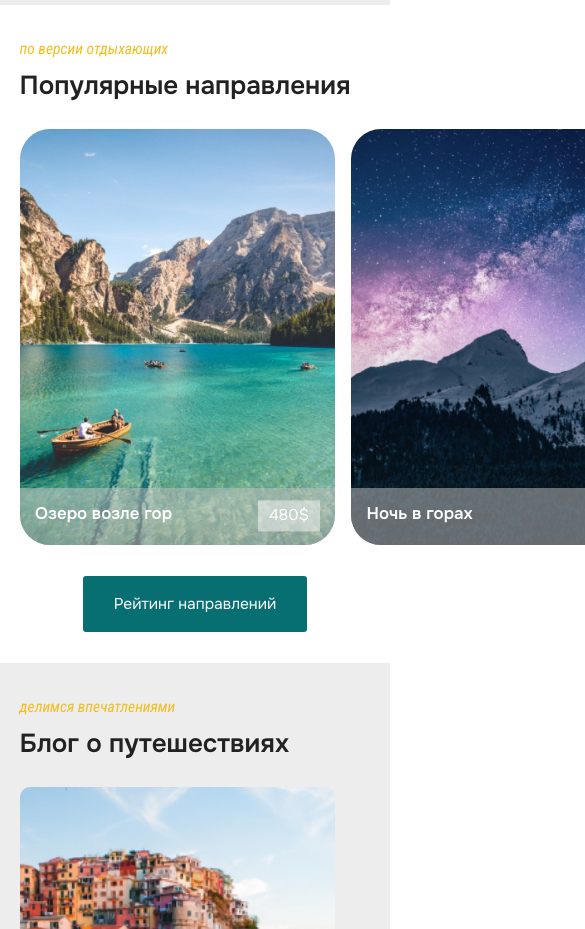
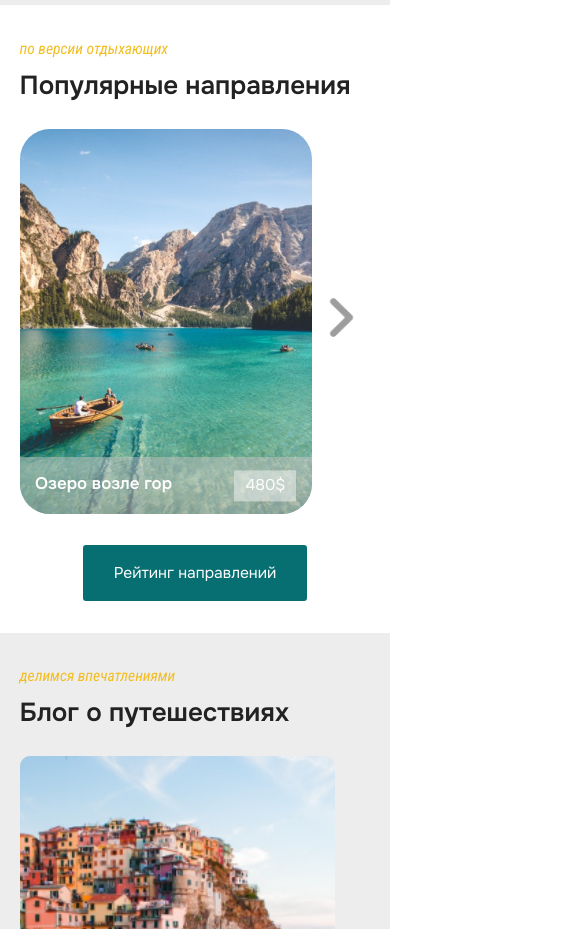
Before and after one commit to holikava/rumtibet, a plain HTML site: page index.html in a window 390 px wide. Shown: the part 2700-3629 px from the top of the page, 585 px wide, since content can reach past the window. Drawn offline with Linux system fonts and the light colour scheme.

Commit message:
feat: write carousel on popular-tours section

```diff
--- a/app.js
+++ b/app.js
@@ -112,10 +112,10 @@ const tours = [
     {
         id: 3,
         title: 'Йога в горах',
-        img: './assets/images/popular-tours-01.png',
+        img: './assets/images/popular-tours-03.png',
         desc: 'для тех, кто заботится о себе',
         price: '280$',
-    }
+    },
 ];
 
 const cardsContainer = document.querySelector('.popular-tours__cards');
@@ -137,4 +137,33 @@ const displayCards = (cards) => {
     });
     displayCard = displayCard.join('');
     cardsContainer.innerHTML = displayCard;
-}
+
+
+// find the way to carouselCards and take out code from below in diffrent function
+// carousel cards
+    const carouselCards = document.querySelectorAll('.card');
+    const carouselBtn = document.querySelector('.next-btn');
+
+    console.log(carouselCards.length);
+
+    carouselCards.forEach((card, index) => {
+        card.style.transform = `translateX(${index * 100}%)`;
+    });
+
+    let counter = 0;
+    carouselBtn.addEventListener('click', () => {
+        counter++;
+        carousel();
+    });
+
+    const carousel = () => {
+        if (counter > carouselCards.length - 1) {
+            counter = 0;
+        };
+
+        carouselCards.forEach((card) => {
+            card.style.transform = `translateX(-${counter * 100}%)`;
+        });
+    };
+// carousel cards end
+};
--- a/index.html
+++ b/index.html
@@ -10,7 +10,6 @@
     <link
         href="https://fonts.googleapis.com/css2?family=Onest:wght@400;600&family=Roboto+Condensed:ital,wght@1,300;1,400&display=swap"
         rel="stylesheet">
-
     <link rel="stylesheet" href="./css/style.css">
     <script src="./app.js" defer></script>
     <title>Document</title>
@@ -173,8 +172,13 @@
                         <span>по версии отдыхающих</span>
                         <h2>Популярные направления</h2>
                     </div>
-                    <div class="popular-tours__cards">
-                        <!-- add cards with javascript -->
+                    <div class="carousel__block">
+                        <div class="popular-tours__cards">
+
+                        </div>
+                        <div class="popular-tours__carousel-btn">
+                            <button class="next-btn"><img src="./assets/icons/arrow.png" alt="arrow"></button>
+                        </div>
                     </div>
                     <div class="popular-tours__btn">
                         <a href="#" class="btn">Рейтинг направлений</a>
--- a/sass/layout/_header.scss
+++ b/sass/layout/_header.scss
@@ -93,6 +93,43 @@
     height: auto !important;
 }
 
+// ************ toggle icon
+.toggle-menu {
+    cursor: pointer;
+    @include transition(300ms);
+}
+
+.toggle-icon {
+    display: block;
+    background-color: $clr-white;
+    height: 3px;
+    width: 2em;
+    border-radius: 2px;
+    position: relative;
+    margin: 10px 0;
+
+    &::after,
+    &::before {
+        display: block;
+        content: '';
+        position: absolute;
+        background-color: $clr-white;
+        height: 3px;
+        width: 2em;
+        border-radius: 2px;
+    }
+
+    &::before {
+        bottom: 13px;
+    }
+
+    &::after {
+        top: 13px;
+    }
+}
+
+// ******** arrow to top
+
 .top-link {
     cursor: pointer;
     position: fixed;
@@ -131,37 +168,3 @@
         transform: scale(1);
     }
 }
-
-.toggle-menu {
-    cursor: pointer;
-    @include transition(300ms);
-}
-
-.toggle-icon {
-    display: block;
-    background-color: $clr-white;
-    height: 3px;
-    width: 2em;
-    border-radius: 2px;
-    position: relative;
-    margin: 10px 0;
-
-    &::after,
-    &::before {
-        display: block;
-        content: '';
-        position: absolute;
-        background-color: $clr-white;
-        height: 3px;
-        width: 2em;
-        border-radius: 2px;
-    }
-
-    &::before {
-        bottom: 13px;
-    }
-
-    &::after {
-        top: 13px;
-    }
-}
--- a/sass/layout/_popular-tours.scss
+++ b/sass/layout/_popular-tours.scss
@@ -2,19 +2,35 @@
 
     &__cards {
         @include flex(row);
-        gap: 1em;
-        margin-bottom: 2em;
+        width: 100%;
+        overflow-x: hidden;
+    }
+
+    &__carousel-btn {
+        width: 20%;
+        margin: auto;
+        text-align: center;
+
+        & > .next-btn {
+            opacity: 0.6;
+            @include transition(300ms);
+
+            &:hover {
+                opacity: 1;
+            }
+        }
     }
 
     &__btn {
         text-align: center;
+        margin-top: 2em;
     }
 }
 
 .card {
-    flex: 0 0 90%;
+    flex: 0 0 100%;
     position: relative;
-    max-width: 380px;
+    width: 380px;
     color: $clr-white;
     border-radius: 10px;
     z-index: -1;
@@ -48,3 +64,7 @@
         padding: 0.2em 0.7em;
     }
 }
+
+.carousel__block {
+    display: flex;
+}
```
Also changed, not shown: assets/icons/arrow.png (added), css/style.css.
